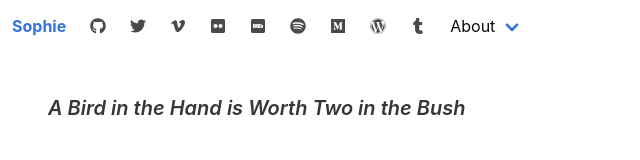
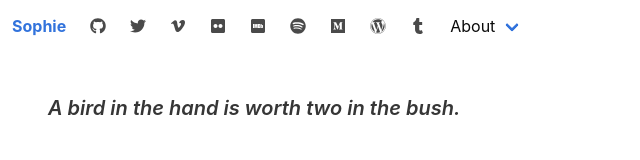
Before and after one commit to sophieraderm/website, a plain HTML site: page experience.html in a window 1280 px wide. Shown: the full height of the page, 0-640 px from the left. Drawn offline with nearby package versions, Linux system fonts and the light colour scheme.

Commit message:
remove capitals

```diff
--- a/experience.html
+++ b/experience.html
@@ -95,4 +95,4 @@
     </div>
     <div class="column">
       <h2 class="subtitle">
-        <strong><i> A Bird in the Hand is Worth Two in the Bush </i> </strong>
+        <strong><i> A bird in the hand is worth two in the bush. </i> </strong>
```
